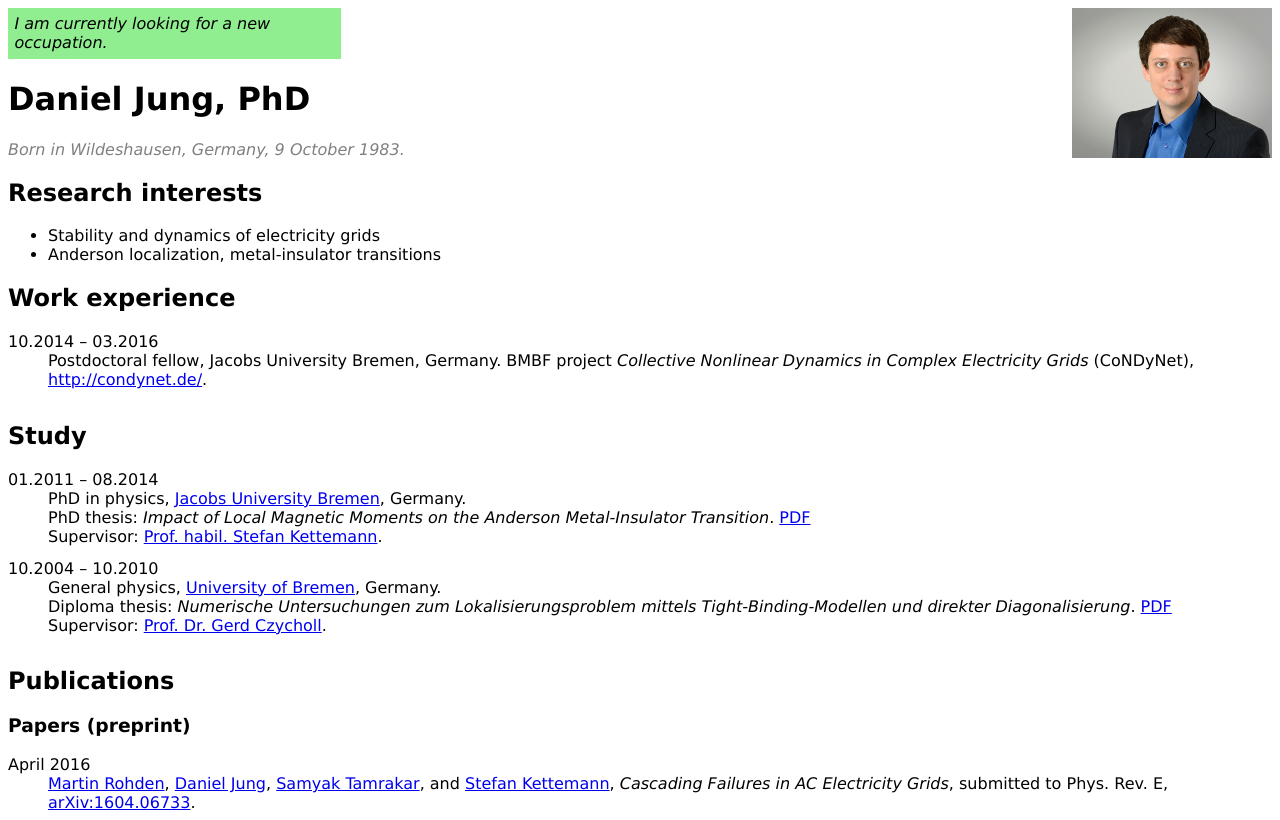
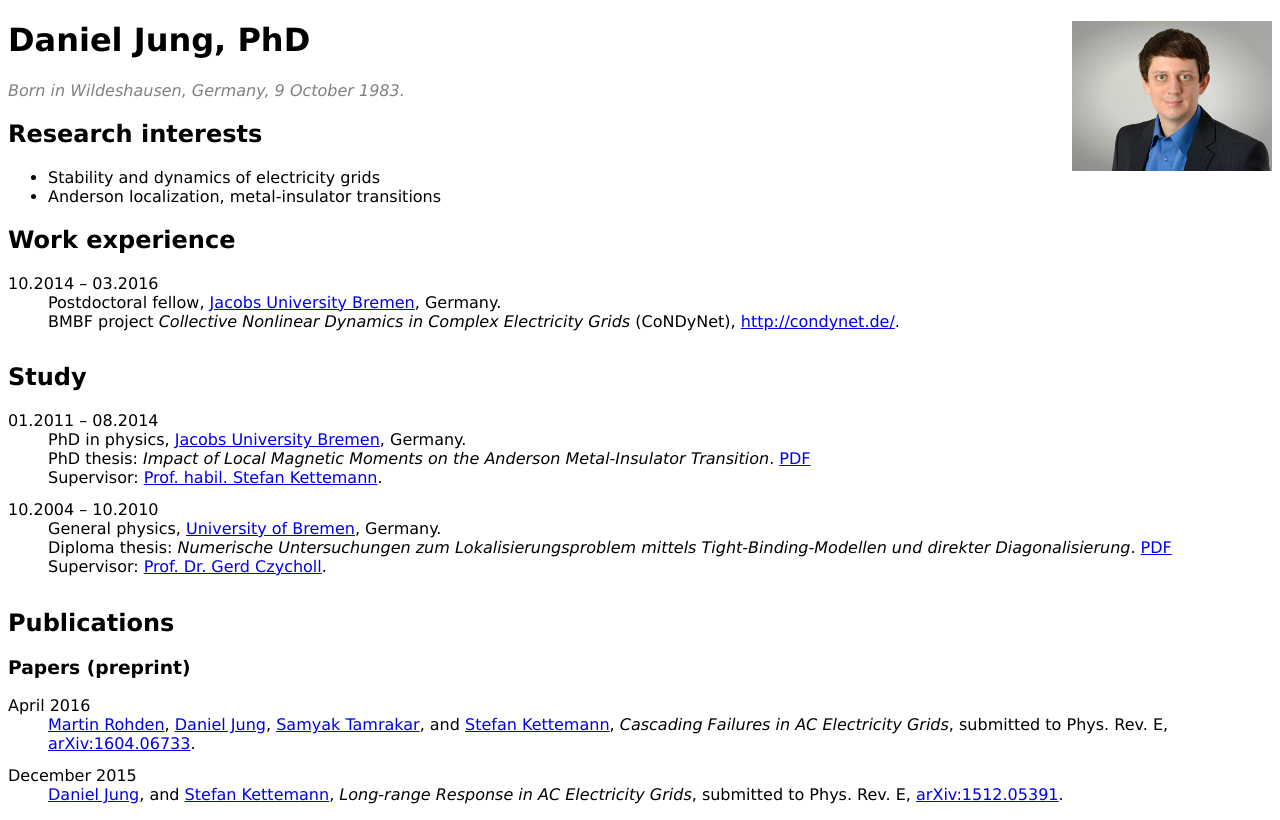
Before and after one commit to proggy/proggy.github.io, a plain HTML site: page index.html in a window 1280 px wide. Shown: the top 820 px of the page. Drawn offline with Linux system fonts and the light colour scheme.

Commit message:
added link to JUB, removed looking-for-a-job note

```diff
--- a/index.html
+++ b/index.html
@@ -12,7 +12,7 @@
     <body>
         <img style="float: right;" src="pic/daniel-jung.jpg" />
 
-        <div class="note">I am currently looking for a new occupation.</div>
+        <!--<div class="note">I am currently looking for a new occupation.</div>-->
 
         <h1>Daniel Jung, PhD</h1>
 
@@ -43,7 +43,9 @@
         <dl class="cvlist">
             <dt>10.2014 &ndash; 03.2016</dt>
             <dd>
-                Postdoctoral fellow, Jacobs University Bremen, Germany.
+                Postdoctoral fellow,
+                <a href="http://jacobs-university.de/">Jacobs University
+                    Bremen</a>, Germany.<br>
                 BMBF project
                 <span class="pubtitle">Collective Nonlinear Dynamics in Complex
                     Electricity Grids</span>
@@ -60,8 +62,9 @@
 
             <dt>01.2011 &ndash; 08.2014</dt>
             <dd>
-                PhD in physics, <a href="http://jacobs-university.de/">Jacobs
-                    University Bremen</a>, Germany.<br>
+                PhD in physics,
+                <a href="http://jacobs-university.de/">Jacobs University
+                    Bremen</a>, Germany.<br>
                 PhD thesis:
                 <span class="pubtitle">Impact of Local Magnetic Moments on the
                     Anderson Metal-Insulator Transition</span>.
@@ -258,7 +261,7 @@
                 <span class="pubtitle">Long-range Response in AC Electricity
                     Grids</span>,
                 XXXV Dynamic Days Europe 2015 (DD 2015),
-                University of Exeter (United Kingdom), September 6--10, 2015.
+                University of Exeter (United Kingdom), September 6&ndash;10, 2015.
                 <a href="dde2015-poster.pdf">PDF</a>
             </dd>
 
```
